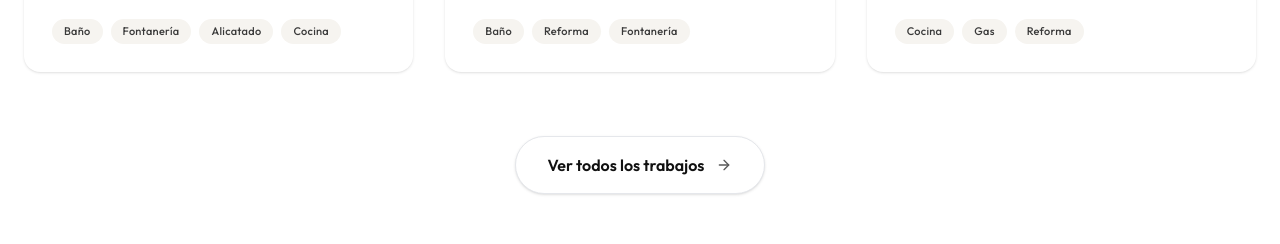
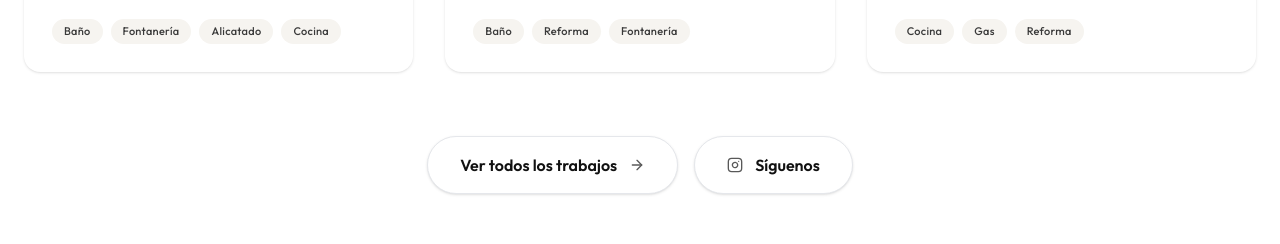
Before and after one commit to oscarcarregal/oscar-web, a Next.js app: page / in a window 1280 px wide. Shown: the part 2580-2824 px from the top of the page. Built offline with nearby package versions, Linux system fonts and the light colour scheme; no server answers; the database is empty.

Commit message:
feat: add Portfolio component and integrate it into the homepage

```diff
--- a/app/components/Portfolio.tsx
+++ b/app/components/Portfolio.tsx
@@ -4,7 +4,7 @@
 import { useState, useRef } from "react";
 import Image from "next/image";
 import Link from "next/link";
-import { ArrowRight } from "lucide-react";
+import { ArrowRight, Instagram } from "lucide-react";
 import { useScrollReveal } from "../hooks/useScrollReveal";
 import type { ReformaProject } from "../lib/data";
 
@@ -97,7 +97,7 @@ function ProjectCard({ project, index, visible }: { project: ReformaProject; ind
   );
 }
 
-export default function Portfolio({ projects }: { projects: ReformaProject[] }) {
+export default function Portfolio({ projects, instagramUrl }: { projects: ReformaProject[], instagramUrl?: string }) {
   const { ref, visible } = useScrollReveal();
 
   return (
@@ -135,12 +135,12 @@ export default function Portfolio({ projects }: { projects: ReformaProject[] })
         )}
 
         <div
-          className={`mt-16 text-center transition-all duration-700 delay-500 ${visible ? "opacity-100 translate-y-0" : "opacity-0 translate-y-8"
+          className={`mt-16 flex flex-col items-center justify-center gap-4 sm:flex-row transition-all duration-700 delay-500 ${visible ? "opacity-100 translate-y-0" : "opacity-0 translate-y-8"
             }`}
         >
           <Link
             href="/trabajos"
-            className="group inline-flex items-center gap-3 rounded-full border border-gray-200 bg-white px-8 py-4 text-base font-semibold text-carbon shadow-sm transition-all duration-300 hover:border-gray-400 hover:shadow-lg hover:shadow-black/10"
+            className="group inline-flex w-full items-center justify-center gap-3 rounded-full border border-gray-200 bg-white px-8 py-4 text-base font-semibold text-carbon shadow-sm transition-all duration-300 hover:border-gray-400 hover:shadow-lg hover:shadow-black/10 sm:w-auto"
           >
             Ver todos los trabajos
             <ArrowRight
@@ -148,6 +148,21 @@ export default function Portfolio({ projects }: { projects: ReformaProject[] })
               className="text-silver transition-transform duration-300 group-hover:translate-x-1"
             />
           </Link>
+
+          {instagramUrl && (
+            <a
+              href={instagramUrl}
+              target="_blank"
+              rel="noopener noreferrer"
+              className="group inline-flex w-full items-center justify-center gap-3 rounded-full border border-gray-200 bg-white px-8 py-4 text-base font-semibold text-carbon shadow-sm transition-all duration-300 hover:border-gray-400 hover:shadow-lg hover:shadow-black/10 sm:w-auto"
+            >
+              <Instagram
+                size={16}
+                className="text-silver transition-transform duration-300 group-hover:scale-110"
+              />
+              Síguenos
+            </a>
+          )}
         </div>
       </div>
     </section>
--- a/app/page.tsx
+++ b/app/page.tsx
@@ -71,7 +71,7 @@ export default function Home() {
         <HeroCarousel slides={heroSlides} experience={business?.experience} />
       )}
       <Services />
-      {!loading && <Portfolio projects={featured} />}
+      {!loading && <Portfolio projects={featured} instagramUrl={business?.instagram?.url} />}
       <WhyUs experience={business?.experience ?? ""} />
       <CTA phoneNumber={business?.phoneNumber ?? ""} />
       <StoreLocation config={siteConfig} />
```
